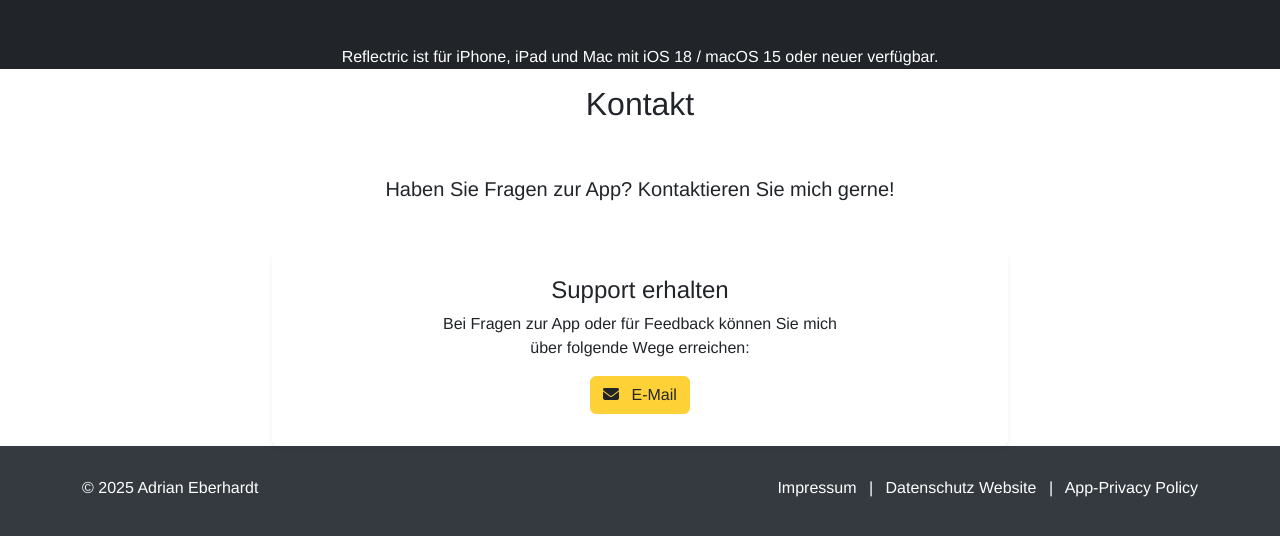
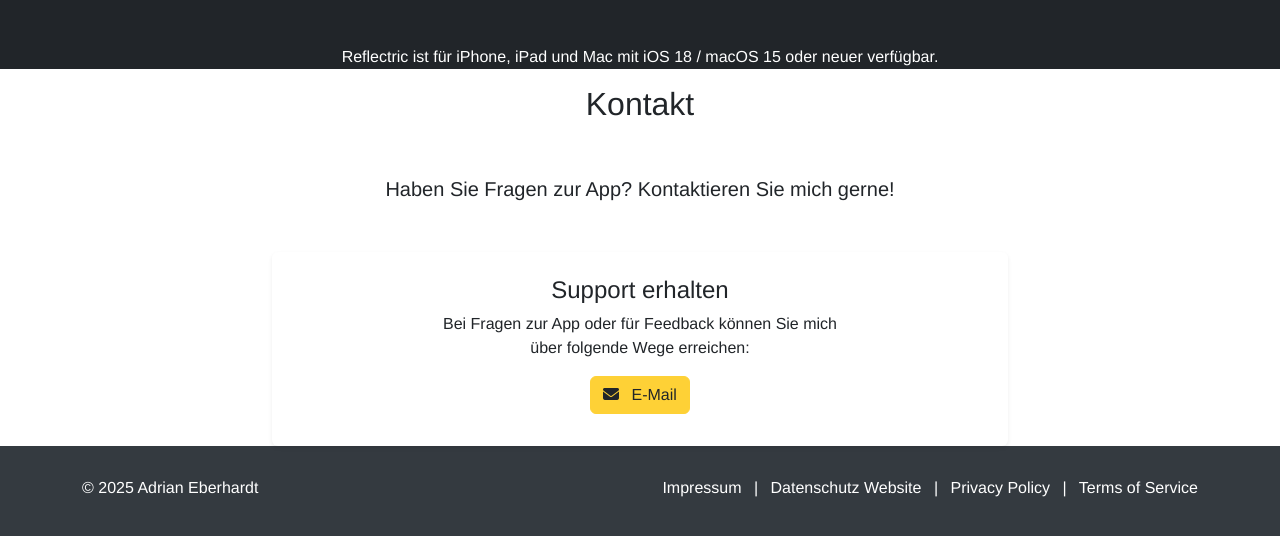
Before and after one commit to OxADD1/reflectric, a plain HTML site: page index.html in a window 1280 px wide. Shown: the part 4040-4576 px from the top of the page. Drawn offline with nearby package versions, Linux system fonts and the light colour scheme.

Commit message:
Link privacy and terms pages from footer

```diff
--- a/index.html
+++ b/index.html
@@ -489,7 +489,9 @@
           <span class="mx-2">|</span>
           <a href="./html/datenschutz.html">Datenschutz Website</a>
           <span class="mx-2">|</span>
-          <a href="./html/privacy-policy.html">App-Privacy Policy</a>
+          <a href="./html/privacy.html">Privacy Policy</a>
+          <span class="mx-2">|</span>
+          <a href="./html/terms.html">Terms of Service</a>
         </div>
       </div>
     </div>
```
